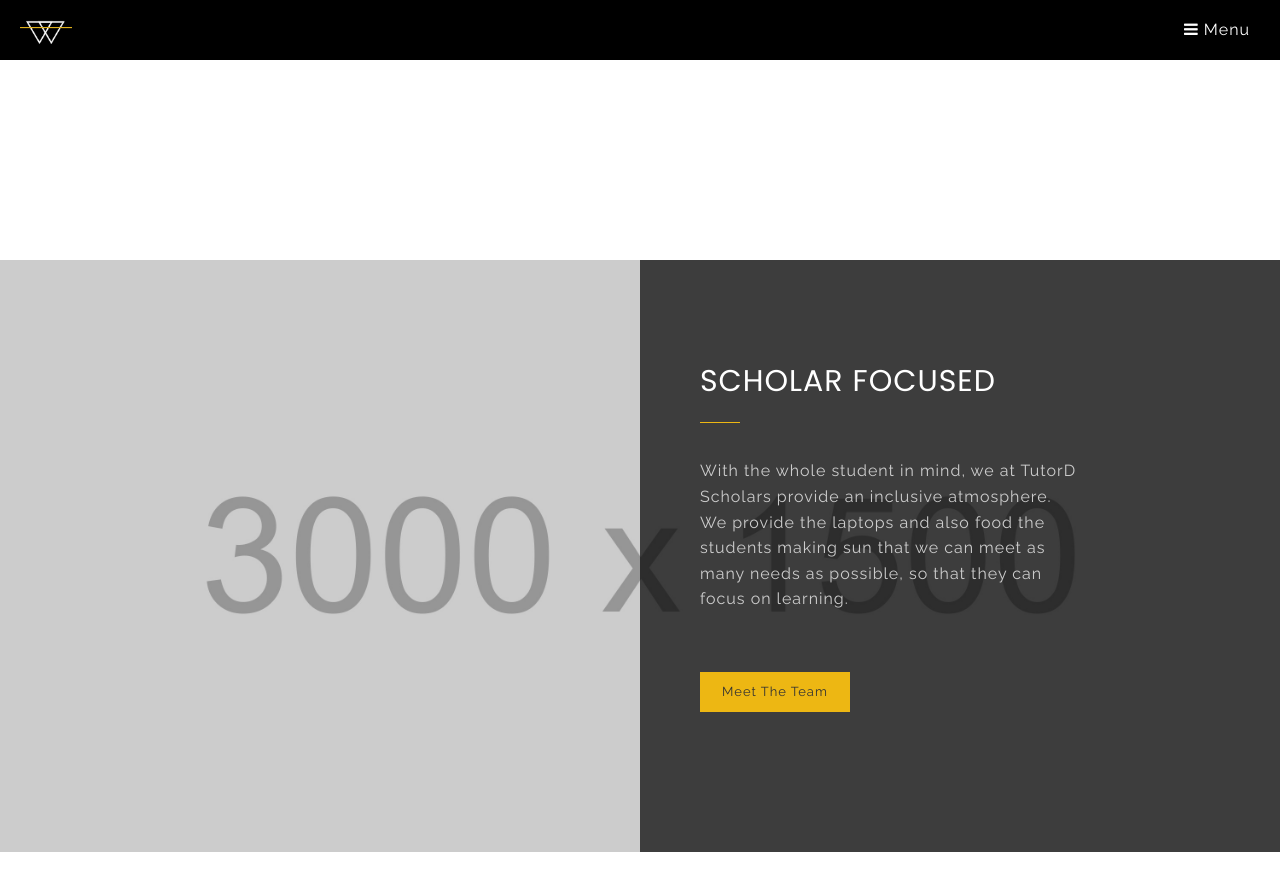
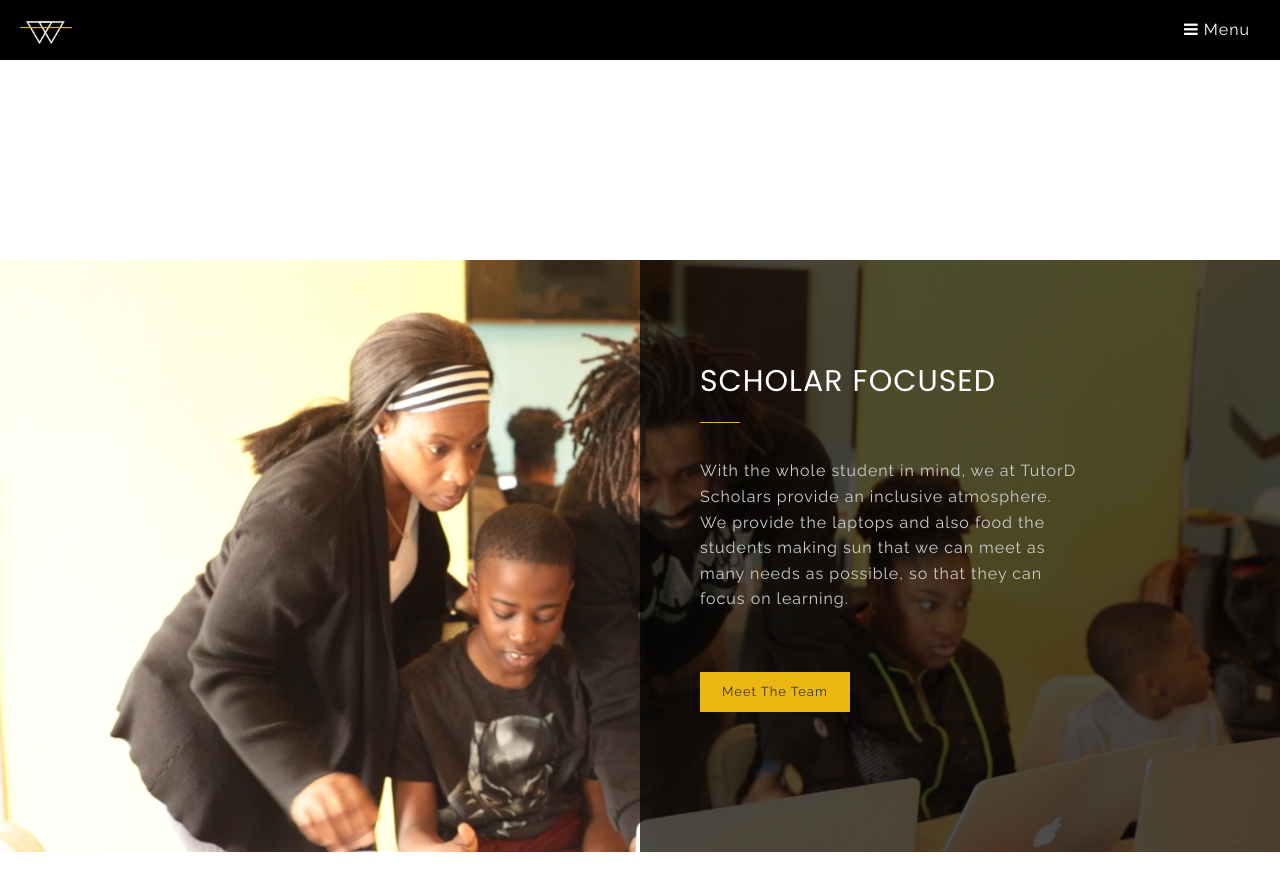
Before and after one commit to theTutorB/tutord-scholars-website, a Jekyll site: the page built from index.html, in a window 1280 px wide and 900 px high, scrolled down 1454 px. Shown: the top 891 px of the window. Built offline with Jekyll 4.4.1, drawn with Linux system fonts in a browser that asks for light colours; the list of posts is cut into pages by our own code.

Commit message:
added new images, updated to optimized video

```diff
--- a/_includes/social-networks.html
+++ b/_includes/social-networks.html
@@ -1,4 +1,4 @@
-<div class='full parallax social-networks' style="background-image: url({{ "/assets/images/@stock/socials-bg.jpg" | relative_url }})">
+<div class='full parallax social-networks' style="background-image: url({{ "/assets/images/stills/MVI_5606.00_00_02_06.Still001.jpg" | relative_url }})">
   <div class='two spacing'></div>
   <div class='row'>
     <div class='medium-4 columns'>
--- a/index.html
+++ b/index.html
@@ -119,7 +119,7 @@ courses:
 <div class='full no-padding parallax home-video-wrapper'>
   <div class='fullscreen'>
     <video autoplay='autoplay' id='fullscreen-video' loop='loop'>
-<!--      <source src='{{ "/assets/images/@stock/cover-video.optimized.mp4" | relative_url }}' type='video/mp4'>-->
+      <source src='{{ "/assets/images/highlight-reel.optimized.mp4" | relative_url }}' type='video/mp4'>
     </video>
     <div class='overlay'></div>
     <div class='layer'>
@@ -156,7 +156,7 @@ courses:
     <div class="four spacing"></div>
   </div>
 </div>
-<div class="full no-overflow no-padding parallax" style="background-image: url({{ "/assets/images/@stock/about-1.jpg" | relative_url }})">
+<div class="full no-overflow no-padding parallax" style="background-image: url({{ "/assets/images/stills/MVI_5606.00_00_04_00.Still002.jpg" | relative_url }})">
   <div class="right-half">
     <div class="two spacing"></div>
     <div class="section-header alt white">
@@ -317,7 +317,7 @@ courses:
   </div>
 </div>
 
-<div class='full no-overflow no-padding parallax' style="background-image: url({{ "/assets/images/@stock/customers-bg.jpg" | relative_url }})">
+<div class='full no-overflow no-padding parallax' style="background-image: url({{ "/assets/images/stills/MVI_5606.00_00_08_12.Still004.jpg" | relative_url }})">
   <div class="left-half">
     <div class="two spacing"></div>
     <div class="row">
```
Also changed, not shown: other parts of index.html (+4 -4 lines), assets/images/avatar.png, assets/images/stills/MVI_5606.00_00_01_06.Still003.jpg (added), assets/images/stills/MVI_5606.00_00_02_06.Still001.jpg (added), assets/images/stills/MVI_5606.00_00_04_00.Still002.jpg (added), assets/images/stills/MVI_5606.00_00_07_24.Still007.jpg (added), assets/images/stills/MVI_5606.00_00_08_00.Still005.jpg (added), assets/images/stills/MVI_5606.00_00_08_00.Still008.jpg (added), assets/images/stills/MVI_5606.00_00_08_12.Still004.jpg (added), assets/images/stills/MVI_5606.00_00_19_05.Still006.jpg (added), 1 other file.
